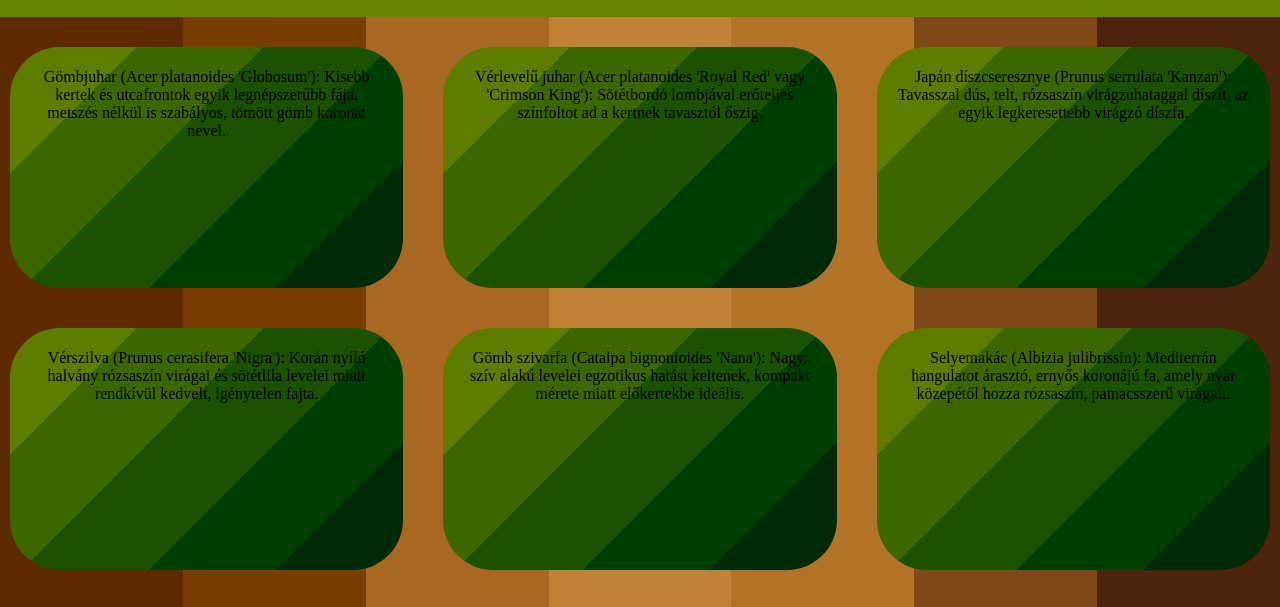
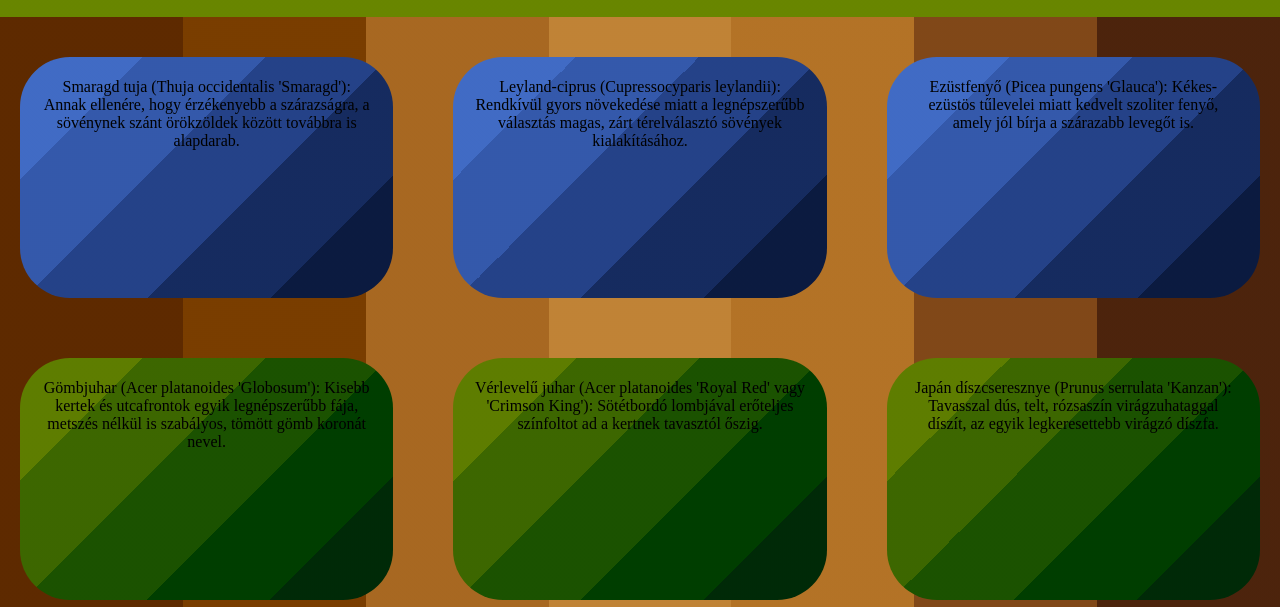
Before and after one commit to nyikikrisz/faiskola11, a plain HTML site: page fak.html in a window 1280 px wide. Shown: the part 183-790 px from the top of the page. Drawn offline with Linux system fonts and the light colour scheme.

Commit message:
add orokzoldek

```diff
--- a/fak.html
+++ b/fak.html
@@ -16,6 +16,19 @@
         </div>
     </div>
     </header>
+
+    <card1 class="cardorokszoldek">
+        Smaragd tuja (Thuja occidentalis 'Smaragd'): Annak ellenére, hogy érzékenyebb a szárazságra, a sövénynek szánt örökzöldek között továbbra is alapdarab.
+    </card1>
+
+    <card2 class="cardorokszoldek">
+        Leyland-ciprus (Cupressocyparis leylandii): Rendkívül gyors növekedése miatt a legnépszerűbb választás magas, zárt térelválasztó sövények kialakításához.
+    </card2>
+
+    <card3 class="cardorokszoldek">
+        Ezüstfenyő (Picea pungens 'Glauca'): Kékes-ezüstös tűlevelei miatt kedvelt szoliter fenyő, amely jól bírja a szárazabb levegőt is.    </card3>
+    </card3>
+
 
     <card1 class="card">
         Gömbjuhar (Acer platanoides 'Globosum'): Kisebb kertek és utcafrontok egyik legnépszerűbb fája, metszés nélkül is szabályos, tömött gömb koronát nevel.
--- a/style/fak.css
+++ b/style/fak.css
@@ -3,8 +3,8 @@ body{
     background: linear-gradient(90deg, oklch(35.04% 0.0902 51.89) 0.000% 14.286%, oklch(42.91% 0.1047 56.25) 14.286% 28.571%, oklch(57.48% 0.1157 63.66) 28.571% 42.857%, oklch(65.75% 0.1185 68.94) 42.857% 57.143%, oklch(61.02% 0.1199 65.77) 57.143% 71.429%, oklch(46.06% 0.0978 56.26) 71.429% 85.714%, oklch(31.10% 0.0703 47.80) 85.714% 100.000%);
     margin: auto;
 }
-body .card{
-    margin: 10px;
+body .card, body .cardorokszoldek{
+    margin: 20px;
 }
 
 .grid-layout{
@@ -20,8 +20,8 @@ header{
     text-align: center;
 }
 .card {
-    position: relative; /* Szükséges a ::before pozicionálásához */
-    overflow: hidden;   /* Hogy a lekerekítésen (border-radius) ne lógjon túl */
+    position: relative;
+    overflow: hidden;
     z-index: 1;
     text-align: center;
     height: 200px;
@@ -46,6 +46,40 @@ header{
     transition: opacity 0.5s;
 }
 .card:hover {
+    transform: scale(1.03);
+    transition: transform 0.5s, box-shadow 0.5s;
+    box-shadow: 10px 10px;
+}
+
+
+
+.cardorokszoldek {
+    position: relative;
+    overflow: hidden;
+    z-index: 1;
+    text-align: center;
+    height: 200px;
+    border-radius: 50px;
+    background: linear-gradient(315deg, oklch(23.23% 0.0744 264.38) 0% 20%, oklch(30.59% 0.0970 264.44) 20% 40%, oklch(39.76% 0.1226 264.38) 40% 60%, oklch(48.08% 0.1381 263.85) 60% 80%, oklch(54.33% 0.1474 263.32) 80% 100%);
+    padding: 5%;
+    transition: transform 0.5s, box-shadow 0.5s;
+}
+
+.cardorokszoldek::before {
+    content: "";
+    position: absolute;
+    inset: 0;
+    z-index: -1;
+    background: linear-gradient(315deg, oklch(45.67% 0.0000 89.88) 0% 20%, oklch(56.69% 0.0000 89.88) 20% 40%, oklch(68.90% 0.0000 89.88) 40% 60%, oklch(80.71% 0.0000 89.88) 60% 80%, oklch(91.73% 0.0000 89.88) 80% 100%);
+    opacity: 0;
+    transition: opacity 0.5s;
+}
+
+.cardorokszoldek:hover::before {
+    opacity: 60%;
+    transition: opacity 0.5s;
+}
+.cardorokszoldek:hover {
     transform: scale(1.03);
     transition: transform 0.5s, box-shadow 0.5s;
     box-shadow: 10px 10px;
```
